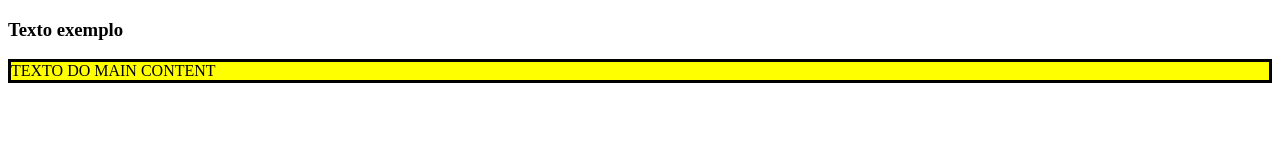
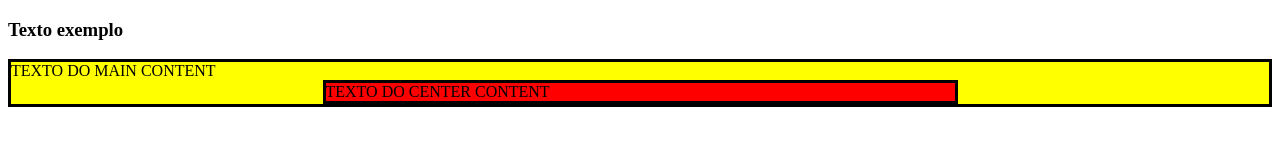
Before and after one commit to r0germjr/exercises-javascript-dom-eventos-e-web-storage.1, a plain HTML site: page index.html in a window 1280 px wide. Drawn offline with Linux system fonts and the light colour scheme.

Commit message:
Resolve o exericio03

```diff
--- a/index.html
+++ b/index.html
@@ -58,18 +58,28 @@
   <body>
     <script>
 
-      //exercicio01
+      // exercicio01
       let corpo = document.querySelector('body');
       let filhoDoCorpo = document.createElement('h3');
       corpo.appendChild(filhoDoCorpo);
       filhoDoCorpo.innerText = 'Texto exemplo';
 
-      //exercicio02
+      // exercicio02
       let elementoDiv = document.createElement('div');
       elementoDiv.className = 'main-content';
       elementoDiv.innerText = 'TEXTO DO MAIN CONTENT';
       document.body.appendChild(elementoDiv);
 
+      // exercicio03
+      // Adicione a tag div com a classe center-content como filho da tag div criada no passo 2
+      let elementCenterDiv = document.createElement('div');
+      elementCenterDiv.className = 'center-content';
+      elementCenterDiv.innerText = 'TEXTO DO CENTER CONTENT';
+      elementoDiv.appendChild(elementCenterDiv);
+
+      // exercicio04
+
+
 
     </script>
   </body>
```
